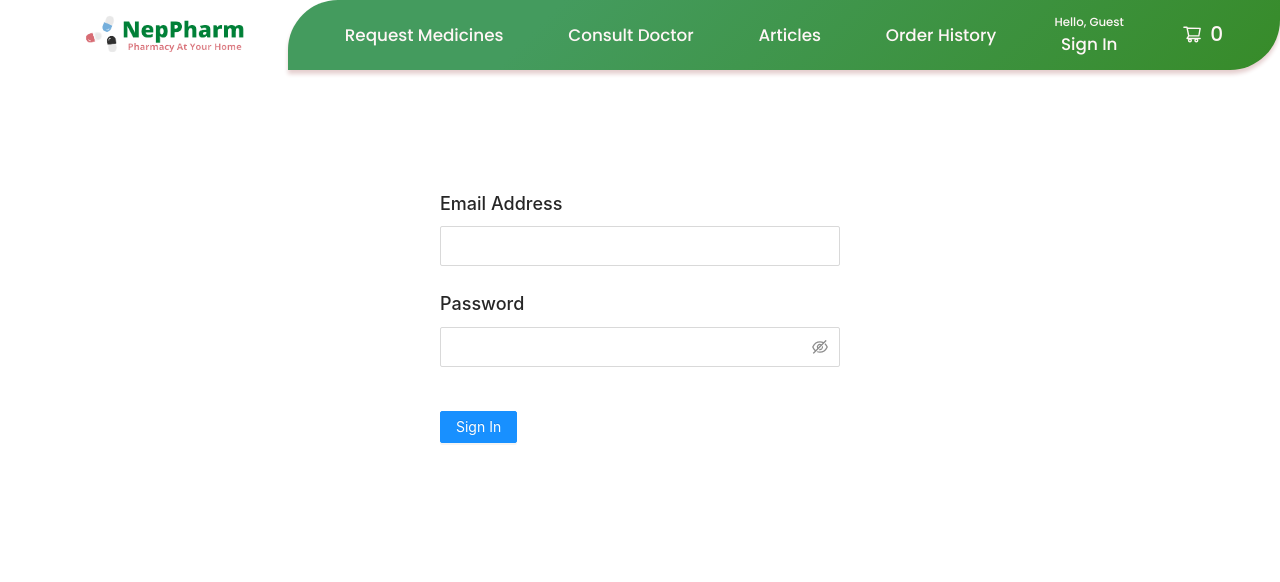
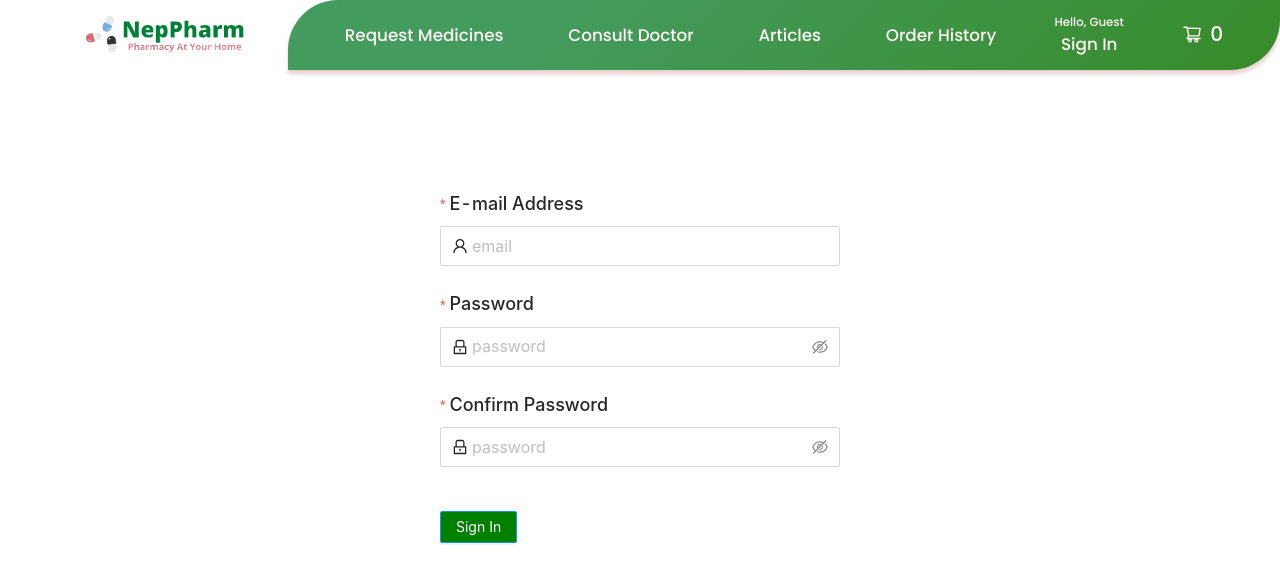
Before and after one commit to manojpudasaini/NepPharm, a React (Create React App) app: page /sign in a window 1280 px wide. Shown: the top 582 px of the page. Built offline with nearby package versions, Linux system fonts and the light colour scheme.

Commit message:
signup wip

```diff
--- a/src/Components/Pages/Home.js
+++ b/src/Components/Pages/Home.js
@@ -13,7 +13,7 @@ const Home = () => {
             <Carousel showThumbs={false} showStatus={false} autoPlay infiniteLoop interval={2000} showArrows={false}>
                 {Image.map((item, index) =>
                     <div>
-                        <img src={item.image} alt={`image-nep-pharm-${index}`} height="700px"/>
+                        <img src={item.image} alt={`image-nep-pharm-${index}`} height="500px"/>
                     </div>)
                 }
             </Carousel>
--- a/src/Components/Pages/SignIn.js
+++ b/src/Components/Pages/SignIn.js
@@ -1,4 +1,5 @@
 import { Form, Button, Input, message, notification } from "antd";
+import { UserOutlined, LockOutlined } from '@ant-design/icons';
 import { auth } from "../utils/firebase";
 import React, { useState } from "react";
 import "antd/dist/antd.css";
@@ -26,7 +27,6 @@ export default function IndexPage() {
   return (
     <div
       style={{
-
         maxWidth:"400px",
         width:"100%",
         margin:"0 auto",
@@ -36,32 +36,67 @@ export default function IndexPage() {
     >
       <Form
         onFinish={handleFormSubmit}
-        // style={{ maxWidth: "800px", height: "100vh" }}
         layout="vertical"
       >
-        <Form.Item validate={{required:true,
-        }} label={<strong style={{fontSize:"18px", fontWeight:"500"}}>Email Address</strong>}>
+        <Form.Item label={<strong style={{fontSize:"18px", fontWeight:"500"}}>E-mail Address </strong>}
+                   rules={[{
+                      required: true,
+                      message: 'Please input your E-mail!',
+                }]}
+                name="email"
+
+        >
           <Input
+            prefix={<UserOutlined className="site-form-item-icon" />} placeholder="email"
             onChange={(e) => setUser({ ...user, email: e.target.value })}
             value={user.email}
             type="email"
             size="large"
-            required={true}
-
-
           />
         </Form.Item>
-        <Form.Item label={<strong style={{fontSize:"18px", fontWeight:"500"}}>Password</strong>}>
+        <Form.Item label={<strong style={{fontSize:"18px", fontWeight:"500"}}>Password</strong>}
+        rules={[{
+          required: true,
+          message: 'Please input your Password!',
+    }]}
+        name="password"
+        hasFeedback
+        >
           <Input.Password
+           prefix={<LockOutlined className="site-form-item-icon" />} placeholder="password"
             value={user.password}
             onChange={(e) => setUser({ ...user, password: e.target.value })}
-            type="email"
+            type="password"
             size="large"
           />
         </Form.Item>
+
+        <Form.Item label={<strong style={{fontSize:"18px", fontWeight:"500"}}>Confirm Password</strong>}
+        rules={[{
+          required: true,
+          message: 'Please confirm your Password!',
+    },
+    ({ getFieldValue }) => ({
+      validator(_, value) {
+        if (!value || getFieldValue('password') === value) {
+          return Promise.resolve();
+        }
+        return Promise.reject(new Error('The two passwords that you entered do not match!'));
+      },
+    }),
+  ]}
+        name="confirm"
+        dependencies={['password']}
+        hasFeedback>
+        <Input.Password
+        prefix={<LockOutlined className="site-form-item-icon" />} placeholder="password"
+        size="large"
+        />
+        </Form.Item>
+
         <Form.Item>
           <Button
-            style={{ marginTop: "20px" }}
+            style={{ marginTop: "20px", backgroundColor:'green' }}
             htmlType="submit"
             type="primary"
           >
```
Also changed, not shown: 1 other file (tests, documents, lock files or other folders).
